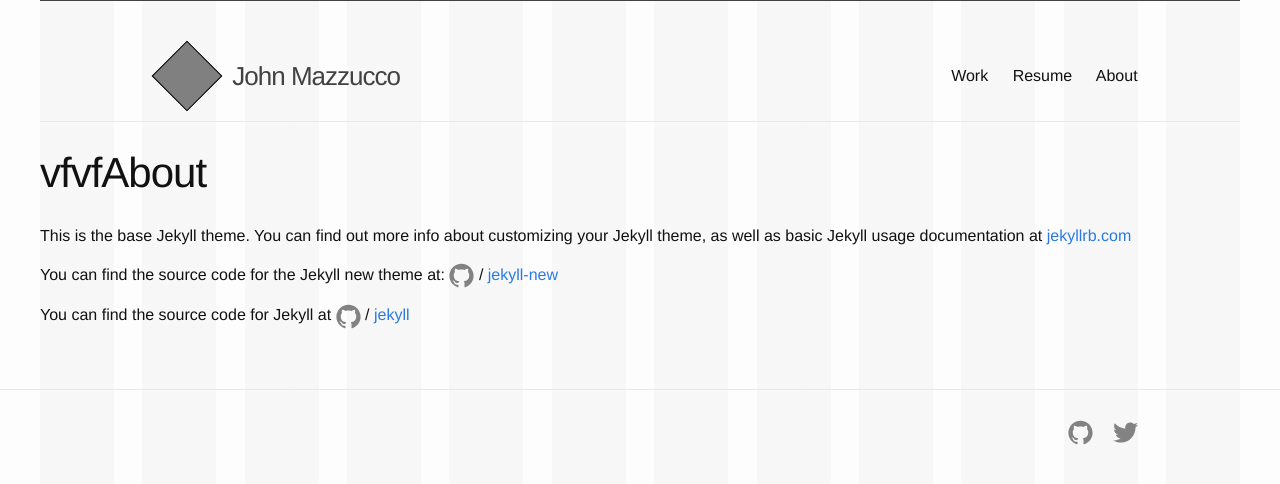
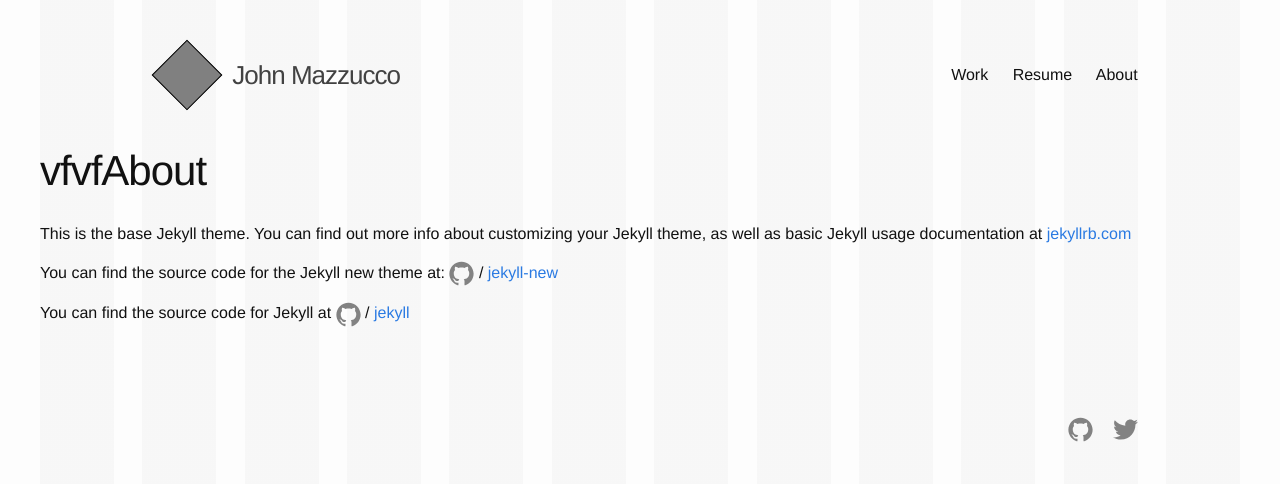
Before and after one commit to JMazzucco/Portfolio-Jekyll, a Jekyll site: the page built from 3-about.md, in a window 1280 px wide. Shown: the top 484 px of the page. Built offline with Jekyll 4.4.1, drawn with Linux system fonts in a browser that asks for light colours.

Commit message:
Remove footer and header borders

```diff
--- a/_sass/_layout.scss
+++ b/_sass/_layout.scss
@@ -3,8 +3,7 @@
  */
 .site-header {
     @include outer-container;
-    border-top: 1px solid $grey-color-dark;
-    border-bottom: 1px solid $grey-color-light;
+
     min-height: 56px;
     padding-top: 30px;
 
@@ -130,7 +129,6 @@
  * Site footer
  */
 .site-footer {
-    border-top: 1px solid $grey-color-light;
     padding: $spacing-unit 0;
 }
 
```
